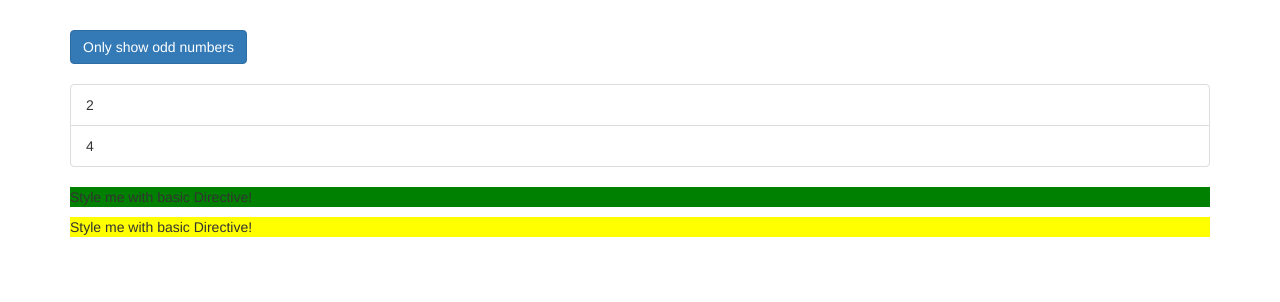
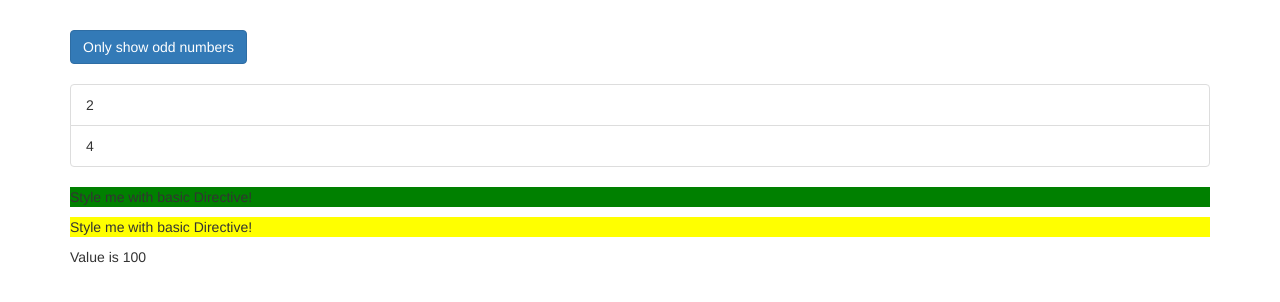
Before and after one commit to SirHarveyBix/angular, an Angular app in the folder 04.directives/: page / in a window 1280 px wide. Shown: the top 302 px of the page. Built offline with nearby package versions, Linux system fonts and the light colour scheme.

Commit message:
playing with ngSwitchCase

```diff
--- a/04.directives/src/app/app.component.html
+++ b/04.directives/src/app/app.component.html
@@ -55,6 +55,12 @@
         <!-- <p appBetterHighlight [defaultColor]="'yellow'" [highlightColor]="'red'"> -->
         Style me with basic Directive!
       </p>
+      <div [ngSwitch]="value">
+        <p *ngSwitchCase="5">Value is 5</p>
+        <p *ngSwitchCase="10">Value is 10</p>
+        <p *ngSwitchCase="100">Value is 100</p>
+        <p *ngSwitchDefault>Value is default</p>
+      </div>
     </div>
   </div>
 </div>
--- a/04.directives/src/app/app.component.ts
+++ b/04.directives/src/app/app.component.ts
@@ -9,6 +9,7 @@ export class AppComponent {
   // numbers = [1, 2, 3, 4, 5];
   oddNumbers = [1, 3, 5];
   evenNumbers = [2, 4];
+  value = 100;
 
   onlyOdd = false;
 
```
